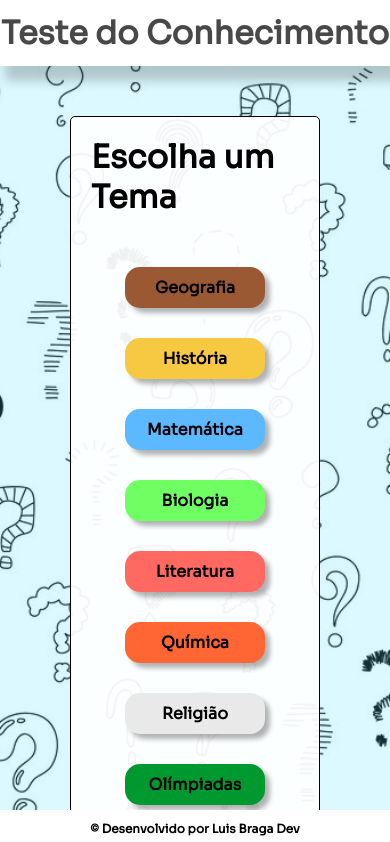
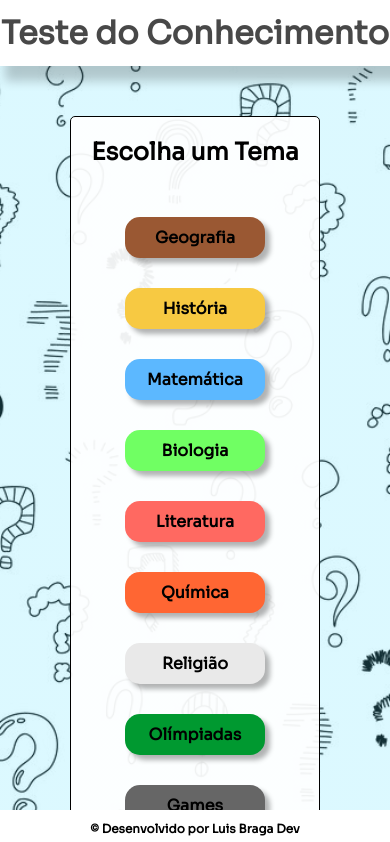
Before and after one commit to LuisBraga31/quizAppV2, a React (Vite) app: page / in a window 390 px wide. Shown: the top 842 px of the page. Built offline with nearby package versions, Linux system fonts and the light colour scheme.

Commit message:
Upgrades de responsividade

```diff
--- a/src/index.css
+++ b/src/index.css
@@ -14,6 +14,11 @@ body {
   background-position: center;
   background-attachment: fixed;
   width: 100%;
-  height: 100vh;
 
 }
+
+@media (max-width: 492px) {
+  body {
+    height: 155vh;
+  }
+}
--- a/src/pages/DetailQuestion/index.jsx
+++ b/src/pages/DetailQuestion/index.jsx
@@ -34,7 +34,6 @@ export default function DetailQuestion() {
         '11': '#ff7fff',
         '12': '#ff271a',
         '13': '#B0C4DE',
-        '14': '#FF8C00'
     }
 
     for (let i = 0; i < questions.length; i++) {
@@ -76,10 +75,6 @@ export default function DetailQuestion() {
             setFinalizado(true);
         }
 
-    }
-
-    function voltar() {
-        navigate('/')
     }
 
     function reiniciar() {
@@ -125,7 +120,7 @@ export default function DetailQuestion() {
                         })}
                     </div>
                     <button onClick={reiniciar}>Reiniciar</button>
-                    <button className="voltar" onClick={voltar}> Voltar Menu </button>
+                    <button className="voltar" onClick={() => navigate('/')}> Voltar Menu </button>
                 </div>
 
             ) : (
--- a/src/pages/Home/home.css
+++ b/src/pages/Home/home.css
@@ -6,9 +6,13 @@
     gap: 50px;
     background-color: #ffffffed;
     border: 1px solid black;
-    margin: 0 5%;
+    margin: 0 15%;
     padding: 30px 0px;
     border-radius: 5px;
+}
+
+.home h1 {
+    font-size: 1.5rem
 }
 
 @media (max-width: 1080px) {
@@ -17,10 +21,3 @@
         padding: 20px 20px;
     }
 }
-
-
-@media (max-width: 425px) {
-    .home {
-        margin-bottom: 50px;
-    }
-}
```
